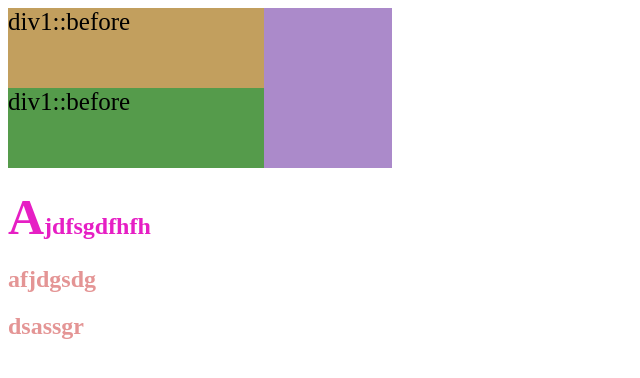
After one commit to dangngocquan/TrainingHTMLCSS, a PHP site: page /PseudoElement.html in a window 1280 px wide. The commit adds this page. Shown: the top 378 px of the page, without its empty margins (0-640 px from the left). Run offline with PHP 8.4, Linux system fonts and the light colour scheme.

Commit message:
Learn about PseudoElent

```diff
--- /dev/null
+++ b/PseudoElement.css
@@ -0,0 +1,47 @@
+#div1 {
+    width: 30vw;
+    height: 20vh;
+    background-color: rgb(171, 138, 202);
+
+}
+
+#div1:hover {
+    width: 50vw;
+    height: 40vh;
+    background: rgb(177, 120, 120);
+}
+
+#div1::before {
+    font-size: 25px;
+    content: "div1::before";
+    display: block;
+    width: 20vw;
+    height: 10vh;
+    background-color: rgb(194, 159, 94);
+}
+
+#div1::after {
+    font-size: 25px;
+    content: "div1::before";
+    display: block;
+    width: 20vw;
+    height: 10vh;
+    background-color: rgb(85, 155, 75);
+}
+
+#div2 {
+    color: rgb(228, 149, 149);
+}
+
+#div2::first-letter {
+    font-size: 50px;
+}
+
+#div2 h2::selection {
+    background-color: aquamarine;
+    color: rgb(23, 102, 172);
+}
+
+#div2::first-line {
+    color: rgb(230, 31, 196);
+}
--- /dev/null
+++ b/PseudoElement.html
@@ -0,0 +1,21 @@
+<!DOCTYPE html>
+<html>
+    <head>
+        <title>Pseudo Elements</title>
+        <meta charset="utf-8">
+    </head>
+
+    <link rel="stylesheet" href="PseudoElement.css">
+
+    <body>
+        <div id="div1">
+
+        </div>
+
+        <div id="div2">
+            <h2>Ajdfsgdfhfh</h2>
+            <h2>afjdgsdg</h2>
+            <h2>dsassgr</h2>
+        </div>
+    </body>
+</html>
```
Also changed, not shown: PseudoClasses.css (+9 -0 lines).
